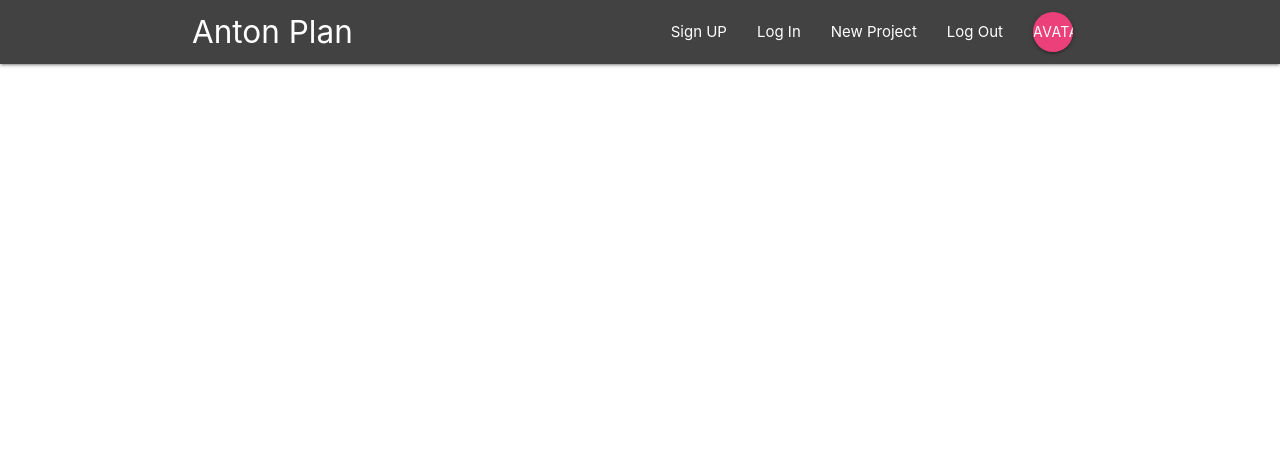
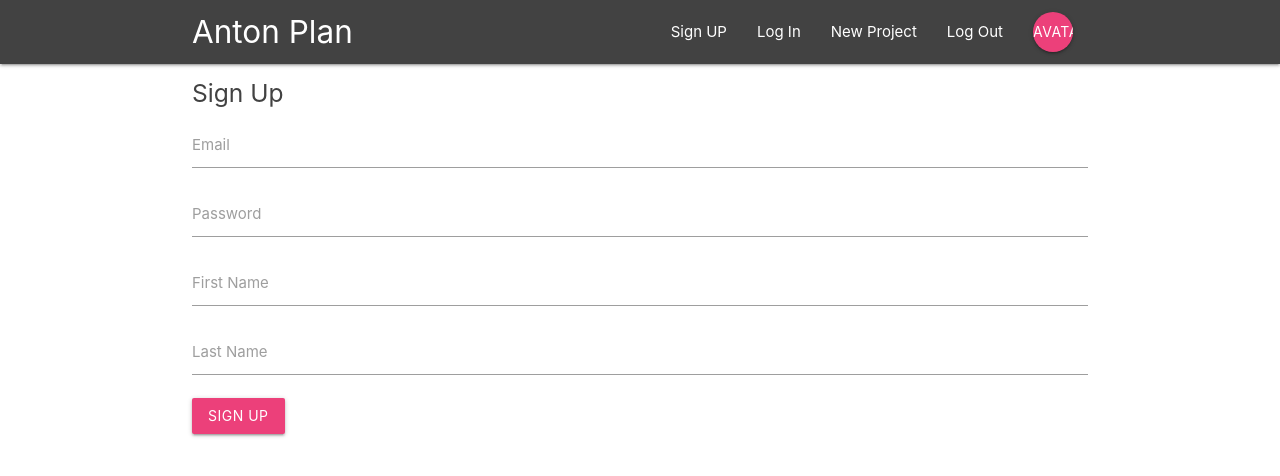
Before and after one commit to antosha-85/Trainings, a React (Create React App) app in the folder net6/: page /signup in a window 1280 px wide. Shown: the top 476 px of the page. Built offline with nearby package versions, Linux system fonts and the light colour scheme.

Commit message:
Created a signUp component and also a route for it

```diff
--- a/net6/src/App.js
+++ b/net6/src/App.js
@@ -1,5 +1,6 @@
 import { BrowserRouter as Router, Route, Switch } from "react-router-dom";
 import SignIn from "./components/auth/SignIn";
+import SignUp from "./components/auth/SignUp";
 import Dashboard from "./components/dashboard/Dashboard";
 import Navbar from "./components/layout/Navbar";
 import ProjectDetails from "./components/projects/ProjectDetails";
@@ -13,6 +14,7 @@ function App() {
           <Route exact path="/" render={() => <Dashboard />} />
           <Route path="/project/:id" component={ProjectDetails} />
           <Route path="/signin" component={SignIn} />
+          <Route path="/signup" component={SignUp} />
         </Switch>
       </div>
     </Router>
--- a/net6/src/components/auth/SignUp.js
+++ b/net6/src/components/auth/SignUp.js
@@ -0,0 +1,50 @@
+import React, { Component } from "react";
+
+class SignUp extends Component {
+  state = {
+    email: "",
+    password: "",
+    firstName: "",
+    lastName: "",
+  };
+  handleSubmit = (e) => {
+    e.preventDefault();
+    console.log(this.state);
+  };
+  handleChange = (e) => {
+    this.setState({
+      [e.target.id]: e.target.value,
+    });
+  };
+  handle;
+  render() {
+    return (
+      <div className="container">
+        <form onSubmit={this.handleSubmit} className="white">
+          <h5 className="grey-text text-darken-3">Sign Up</h5>
+          <div className="input-field">
+            <label htmlFor="email">Email</label>
+            <input type="email" id="email" onChange={this.handleChange} />
+          </div>
+          <div className="input-field">
+            <label htmlFor="password">Password</label>
+            <input type="password" id="password" onChange={this.handleChange} />
+          </div>
+          <div className="input-field">
+            <label htmlFor="firstName">First Name</label>
+            <input type="text" id="firstName" onChange={this.handleChange} />
+          </div>
+          <div className="input-field">
+            <label htmlFor="lastName">Last Name</label>
+            <input type="text" id="lastName" onChange={this.handleChange} />
+          </div>
+          <div className="input-field">
+            <button className="btn pink lighten-1 z-index-0">Sign up</button>
+          </div>
+        </form>
+      </div>
+    );
+  }
+}
+
+export default SignUp;
```
Also changed, not shown: 1 other file (tests, documents, lock files or other folders).
